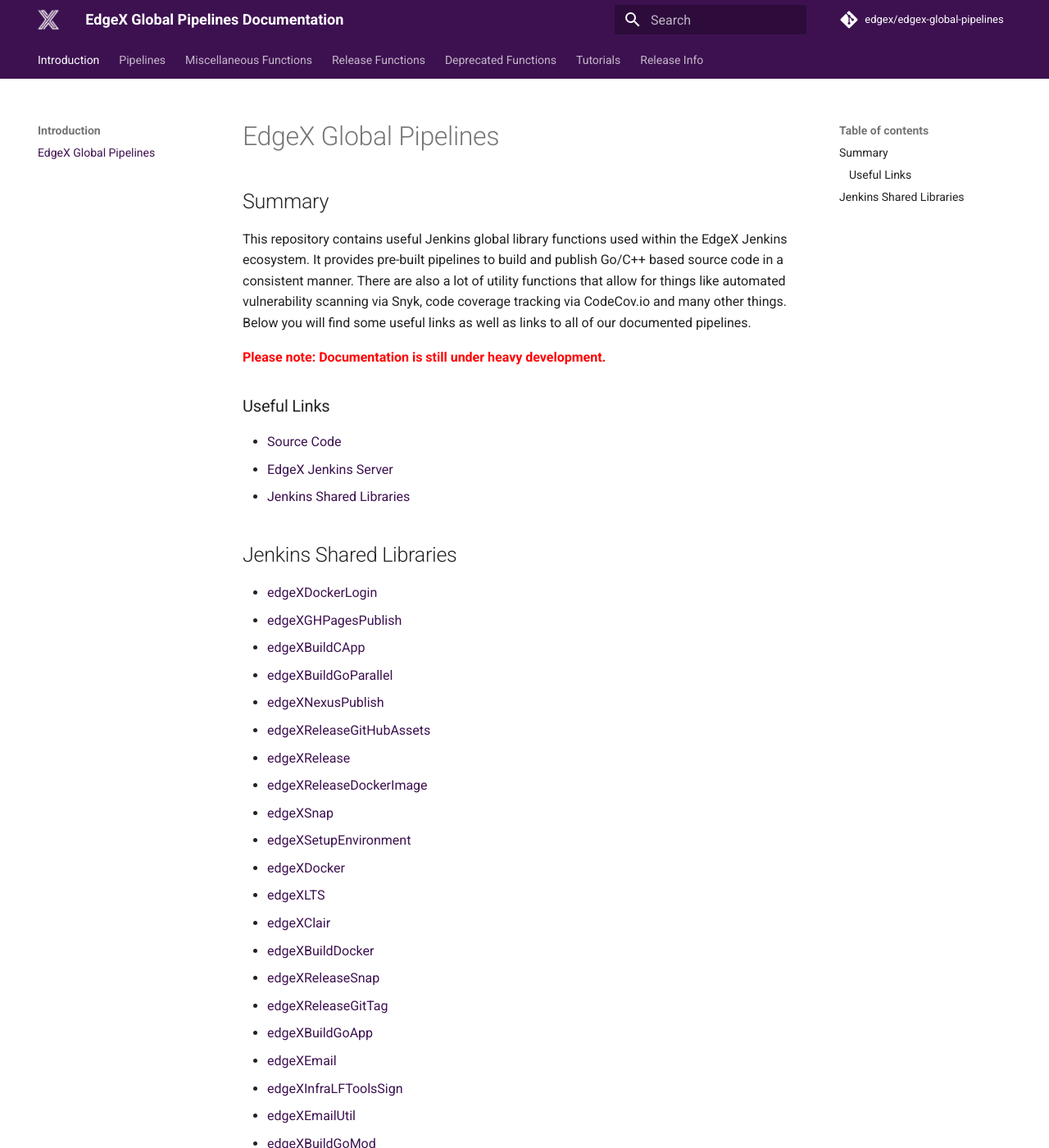
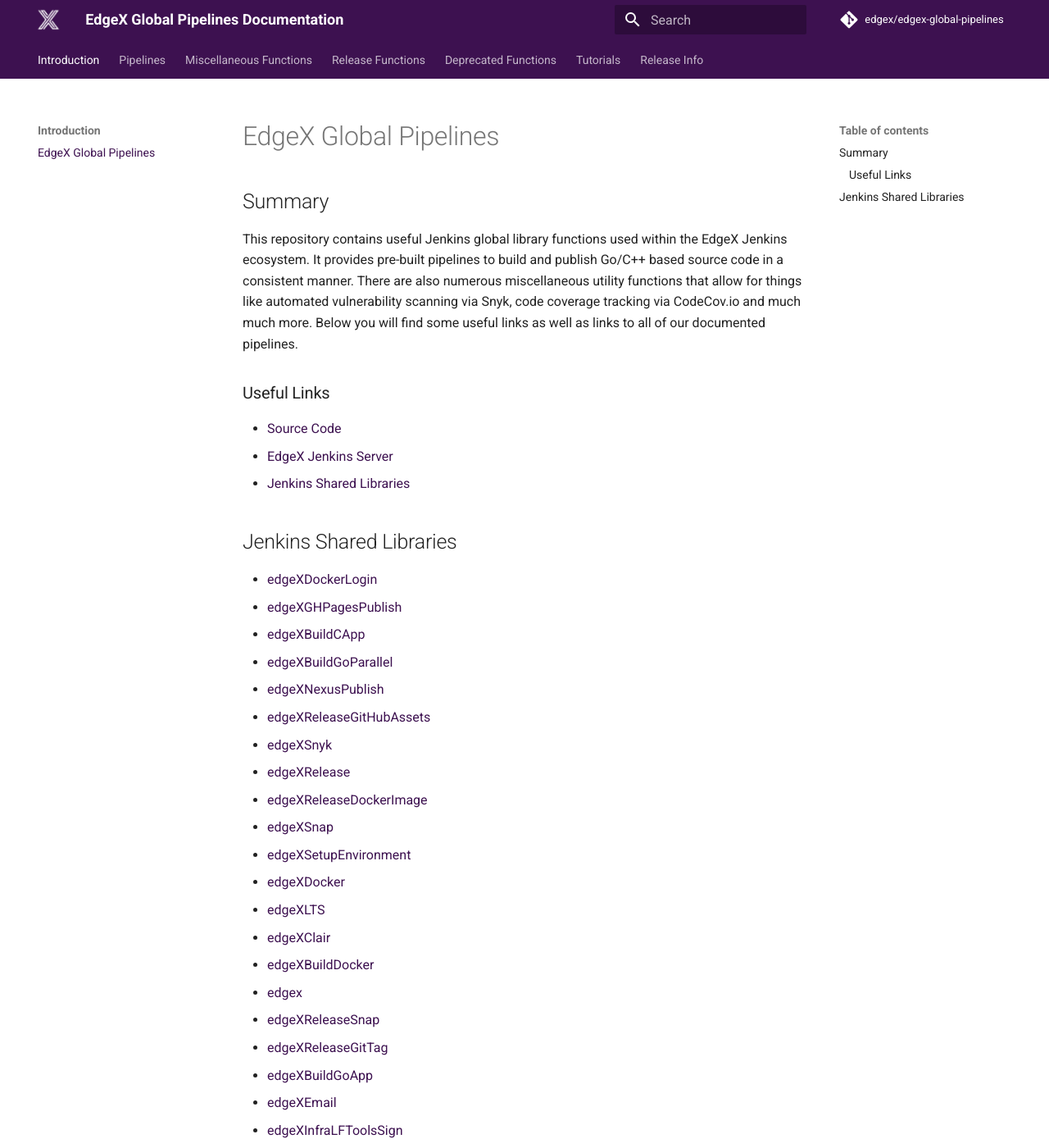
Before and after one commit to ThatXlineroiz6ch/Anuragsingh691y, an MkDocs documentation site: the page built from docs_src/index.md, in a window 1280 px wide and 1400 px high. Shown: the whole window at 82% size. Built offline with MkDocs 1.6.1 and Material for MkDocs 9.7.7, drawn with Linux system fonts in a browser that asks for light colours; comment, search, counter and statistics services are not loaded; some of the changed text lies outside the part shown.

Commit message:
docs: Additional documentation for existing functions
Signed-off-by: Ernesto Ojeda <ernesto.ojeda@intel.com>

```diff
--- a/docs_src/index.md
+++ b/docs_src/index.md
@@ -2,9 +2,7 @@
 
 ## Summary
 
-This repository contains useful Jenkins global library functions used within the EdgeX Jenkins ecosystem. It provides pre-built pipelines to build and publish Go/C++ based source code in a consistent manner. There are also a lot of utility functions that allow for things like automated vulnerability scanning via Snyk, code coverage tracking via CodeCov.io and many other things. Below you will find some useful links as well as links to all of our documented pipelines.
-
-<p style="color: red; font-weight: bold;">Please note: Documentation is still under heavy development.</p>
+This repository contains useful Jenkins global library functions used within the EdgeX Jenkins ecosystem. It provides pre-built pipelines to build and publish Go/C++ based source code in a consistent manner. There are also numerous miscellaneous utility functions that allow for things like automated vulnerability scanning via Snyk, code coverage tracking via CodeCov.io and much much more. Below you will find some useful links as well as links to all of our documented pipelines.
 
 ### Useful Links
 
@@ -20,6 +18,7 @@ This repository contains useful Jenkins global library functions used within the
 - [edgeXBuildGoParallel](libraries/edgeXBuildGoParallel.md)
 - [edgeXNexusPublish](libraries/edgeXNexusPublish.md)
 - [edgeXReleaseGitHubAssets](libraries/edgeXReleaseGitHubAssets.md)
+- [edgeXSnyk](libraries/edgeXSnyk.md)
 - [edgeXRelease](libraries/edgeXRelease.md)
 - [edgeXReleaseDockerImage](libraries/edgeXReleaseDockerImage.md)
 - [edgeXSnap](libraries/edgeXSnap.md)
@@ -28,15 +27,20 @@ This repository contains useful Jenkins global library functions used within the
 - [edgeXLTS](libraries/edgeXLTS.md)
 - [edgeXClair](libraries/edgeXClair.md)
 - [edgeXBuildDocker](libraries/edgeXBuildDocker.md)
+- [edgex](libraries/edgex.md)
 - [edgeXReleaseSnap](libraries/edgeXReleaseSnap.md)
 - [edgeXReleaseGitTag](libraries/edgeXReleaseGitTag.md)
 - [edgeXBuildGoApp](libraries/edgeXBuildGoApp.md)
 - [edgeXEmail](libraries/edgeXEmail.md)
 - [edgeXInfraLFToolsSign](libraries/edgeXInfraLFToolsSign.md)
 - [edgeXEmailUtil](libraries/edgeXEmailUtil.md)
+- [edgeXSwaggerPublish](libraries/edgeXSwaggerPublish.md)
 - [edgeXBuildGoMod](libraries/edgeXBuildGoMod.md)
+- [edgeXReleaseGitTagUtil](libraries/edgeXReleaseGitTagUtil.md)
 - [edgeXCodecov](libraries/edgeXCodecov.md)
+- [edgeXSemver](libraries/edgeXSemver.md)
 - [edgeXGeneric](libraries/edgeXGeneric.md)
 - [edgeXReleaseDocs](libraries/edgeXReleaseDocs.md)
 - [edgeXInfraPublish](libraries/edgeXInfraPublish.md)
+- [edgeXUpdateNamedTag](libraries/edgeXUpdateNamedTag.md)
 - [edgeXInfraShipLogs](libraries/edgeXInfraShipLogs.md)
--- a/mkdocs.yml
+++ b/mkdocs.yml
@@ -26,6 +26,7 @@ nav:
     - './libraries/edgeXBuildGoParallel.md'
     - './libraries/edgeXBuildGoMod.md'
   - Miscellaneous Functions:
+    - './libraries/edgex.md'
     - './libraries/edgeXCodecov.md'
     - './libraries/edgeXDocker.md'
     - './libraries/edgeXDockerLogin.md'
@@ -36,6 +37,10 @@ nav:
     - './libraries/edgeXInfraPublish.md'
     - './libraries/edgeXNexusPublish.md'
     - './libraries/edgeXSetupEnvironment.md'
+    - './libraries/edgeXSemver.md'
+    - './libraries/edgeXSnyk.md'
+    - './libraries/edgeXSwaggerPublish.md'
+    - './libraries/edgeXUpdateNamedTag.md'
   - Release Functions:
     - './libraries/edgeXRelease.md'
     - './libraries/edgeXReleaseDockerImage.md'
```
Also changed, not shown: 13 other files.
